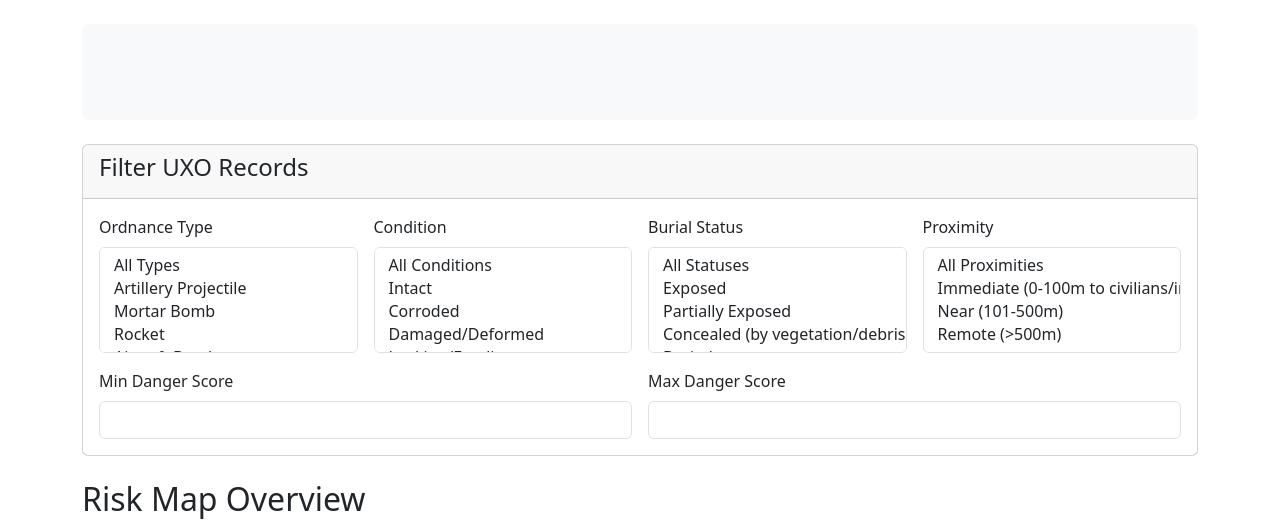
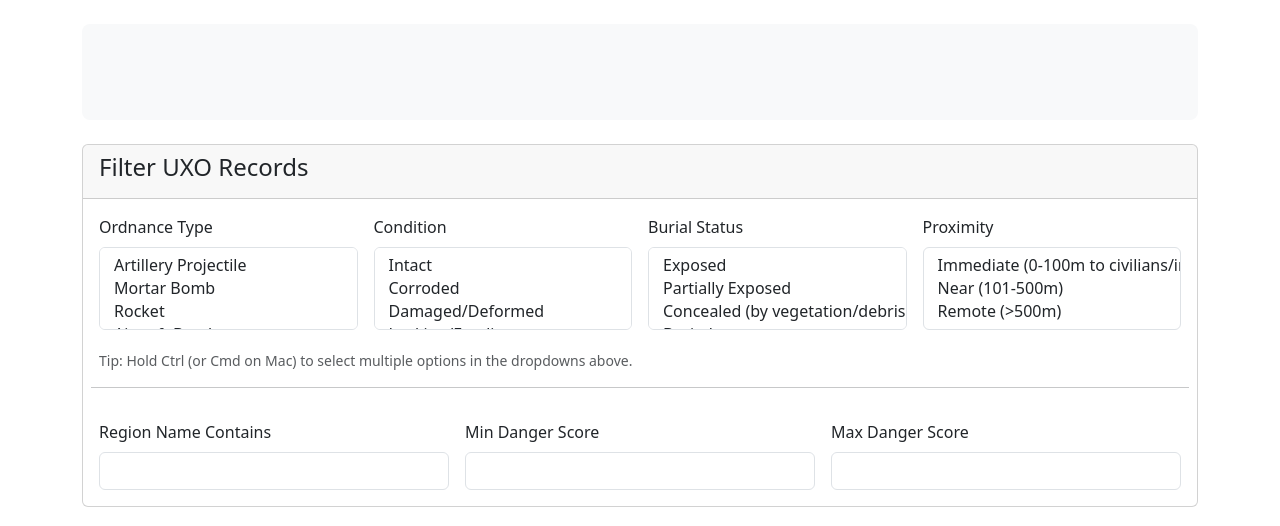
Before and after one commit to Muhannad7794/UXO_system, a Django app: page / in a window 1280 px wide. Shown: the part 56-582 px from the top of the page. Run offline with Django 5.2, Linux system fonts and the light colour scheme; the visitor is signed in with stand-in values (Sample User, id 1); parts of the project's set-up code (start-up, migrations or seed data) failed here and were passed over; some libraries are stand-ins or nearby versions.

Commit message:
Added search by region. Advanced search trhough UI is finalized

```diff
--- a/templates/index.html
+++ b/templates/index.html
@@ -9,11 +9,10 @@ block.super }}{% endblock %} {% block content %} {% if user.is_authenticated %}
     </div>
     <div class="card-body">
         <form id="filter-form">
-    <div class="row g-3">
+          <div class="row g-3 align-items-end">
               <div class="col-md-3">
                   <label for="ordnance_type" class="form-label">Ordnance Type</label>
-            <select name="ordnance_type" class="form-select" id="ordnance_type" multiple>
-                <option value="">All Types</option>
+                  <select name="ordnance_type" class="form-select" id="ordnance_type" multiple size="3">
                       {% for value, display_name in ordnance_type_choices %}
                           <option value="{{ value }}">{{ display_name }}</option>
                       {% endfor %}
@@ -21,8 +20,7 @@ block.super }}{% endblock %} {% block content %} {% if user.is_authenticated %}
               </div>
           <div class="col-md-3">
               <label for="ordnance_condition" class="form-label">Condition</label>
-            <select name="ordnance_condition" class="form-select" id="ordnance_condition" multiple>
-                <option value="">All Conditions</option>
+              <select name="ordnance_condition" class="form-select" id="ordnance_condition" multiple size="3">
                   {% for value, display_name in ordnance_condition_choices %}
                       <option value="{{ value }}">{{ display_name }}</option>
                   {% endfor %}
@@ -30,8 +28,7 @@ block.super }}{% endblock %} {% block content %} {% if user.is_authenticated %}
           </div>
           <div class="col-md-3">
               <label for="burial_status" class="form-label">Burial Status</label>
-            <select name="burial_status" class="form-select" id="burial_status" multiple>
-                <option value="">All Statuses</option>
+              <select name="burial_status" class="form-select" id="burial_status" multiple size="3">
                   {% for value, display_name in burial_status_choices %}
                       <option value="{{ value }}">{{ display_name }}</option>
                   {% endfor %}
@@ -39,18 +36,30 @@ block.super }}{% endblock %} {% block content %} {% if user.is_authenticated %}
           </div>
           <div class="col-md-3">
               <label for="proximity_to_civilians" class="form-label">Proximity</label>
-            <select name="proximity_to_civilians" class="form-select" id="proximity_to_civilians" multiple>
-                <option value="">All Proximities</option>
+              <select name="proximity_to_civilians" class="form-select" id="proximity_to_civilians" multiple size="3">
                   {% for value, display_name in proximity_to_civilians_choices %}
                       <option value="{{ value }}">{{ display_name }}</option>
                   {% endfor %}
               </select>
           </div>
-        <div class="col-md-6">
+
+          <div class="col-12">
+              <p class="form-text text-muted small mb-0">
+                  Tip: Hold Ctrl (or Cmd on Mac) to select multiple options in the dropdowns above.
+              </p>
+          </div>
+
+          <hr class="my-3">
+
+          <div class="col-md-4">
+              <label for="region_search" class="form-label">Region Name Contains</label>
+              <input type="text" name="region" id="region_search" class="form-control">
+          </div>
+          <div class="col-md-4">
               <label for="danger_score_min" class="form-label">Min Danger Score</label>
               <input type="number" name="danger_score_min" id="danger_score_min" class="form-control" step="0.01" min="0" max="1">
           </div>
-        <div class="col-md-6">
+          <div class="col-md-4">
               <label for="danger_score_max" class="form-label">Max Danger Score</label>
               <input type="number" name="danger_score_max" id="danger_score_max" class="form-control" step="0.01" min="0" max="1">
           </div>
```
Lines whose indentation alone changed are shown as unchanged.
